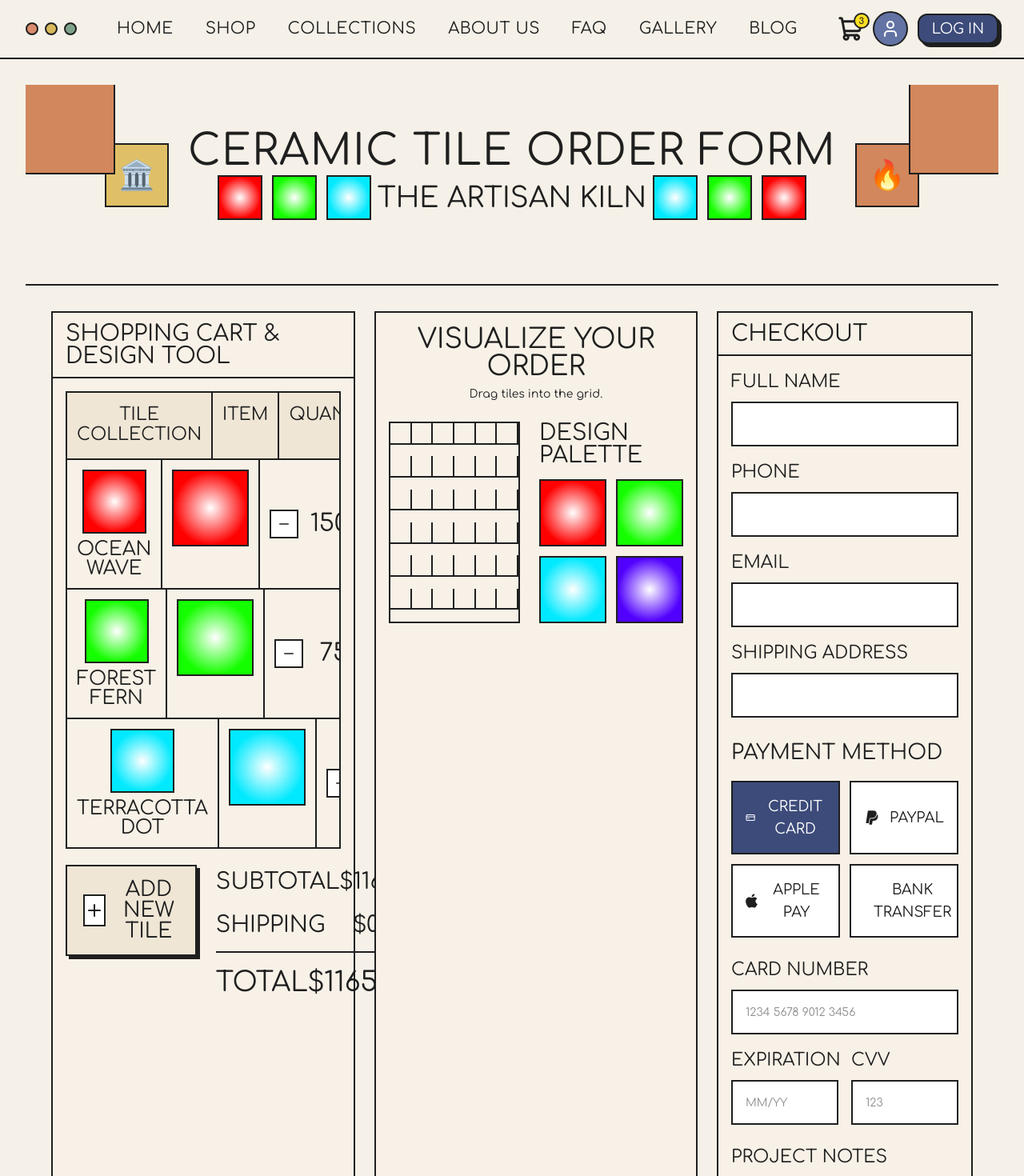
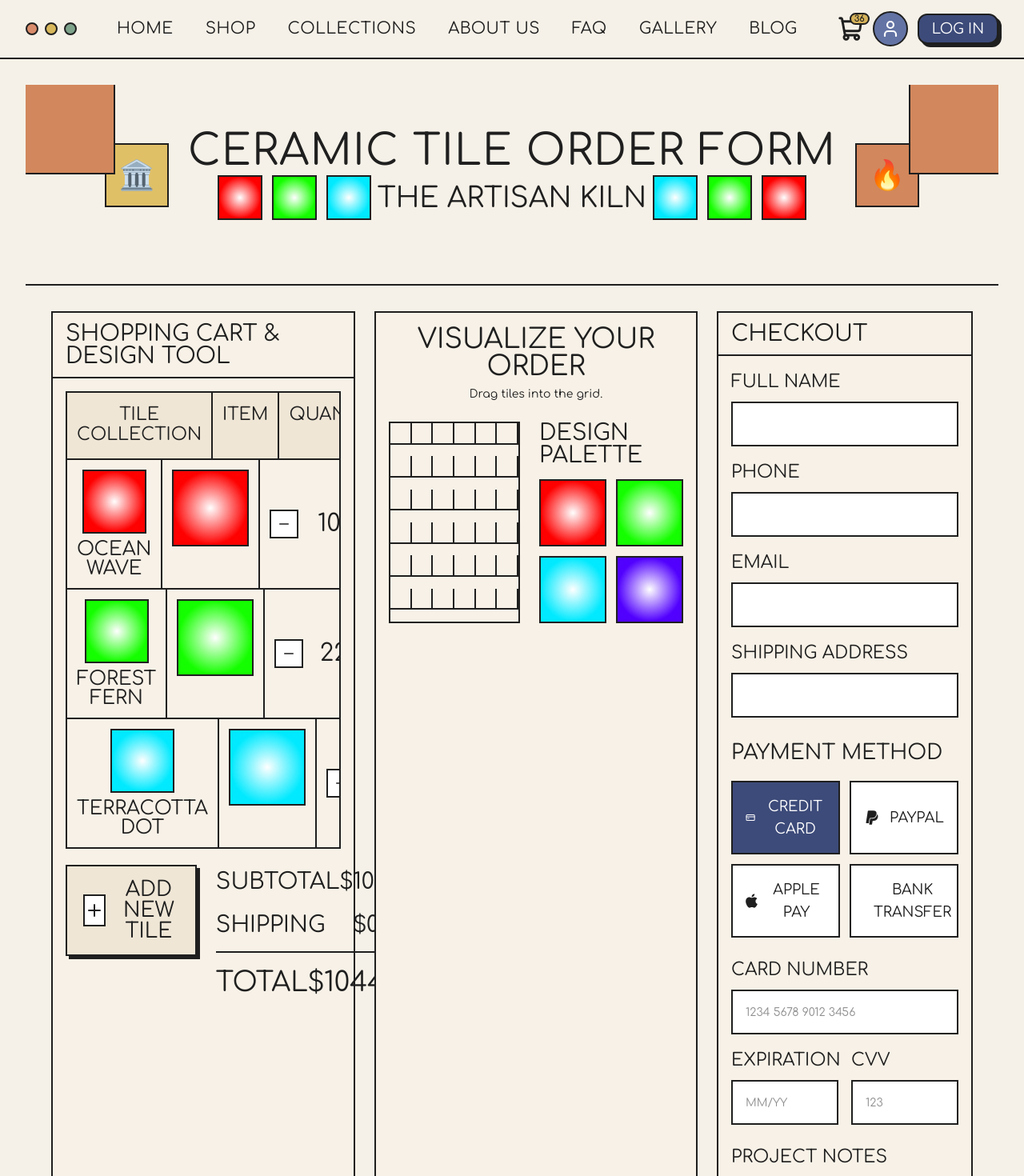
Before and after one commit to qwertycamedy/artisan-kiln, a Next.js app: page / in a window 1280 px wide. Shown: the top 1470 px of the page at 80% size. Built offline with nearby package versions, Linux system fonts and the light colour scheme.

Commit message:
cart integration to header

```diff
--- a/src/components/shared/cart/cart_panel.tsx
+++ b/src/components/shared/cart/cart_panel.tsx
@@ -1,9 +1,36 @@
+"use client";
+
+import { useEffect } from "react";
 import { Panel } from "@/components/ui";
 import { CartTable } from "@/components/shared";
+import { useAppDispatch, useAppSelector } from "@/hooks";
+import { RootState } from "@/store";
+import { clearCartHighlight } from "@/store/features/cart";
+import { cn } from "@/utils";
 
 export const CartPanel = () => {
+  const dispatch = useAppDispatch();
+  const highlighted = useAppSelector(
+    (state: RootState) => state.cart.cartHighlighted,
+  );
+
+  useEffect(() => {
+    if (!highlighted) return;
+
+    const timeout = setTimeout(() => {
+      dispatch(clearCartHighlight());
+    }, 1800);
+
+    return () => clearTimeout(timeout);
+  }, [highlighted, dispatch]);
+
   return (
-    <Panel title="Shopping Cart & Design Tool">
+    <Panel
+      className={cn("transition-all duration-300", {
+        "bg-[#a6d09b] scale-[1.01]": highlighted,
+      })}
+      title="Shopping Cart & Design Tool"
+    >
       <CartTable />
     </Panel>
   );
--- a/src/components/shared/header.tsx
+++ b/src/components/shared/header.tsx
@@ -1,5 +1,10 @@
+"use client";
+
 import Link from "next/link";
 import { ShoppingCart, User } from "lucide-react";
+import { useAppDispatch, useAppSelector } from "@/hooks";
+import { selectCartQuantity } from "@/store/selectors/cart";
+import { highlightCart } from "@/store/features/cart";
 
 const navItems = [
   "Home",
@@ -12,6 +17,10 @@ const navItems = [
 ];
 
 export const Header = () => {
+  const dispatch = useAppDispatch();
+
+  const quantity = useAppSelector(selectCartQuantity);
+
   return (
     <header className="border-b-2 border-border bg-cream">
       <div className="mx-auto flex h-18 max-w-360 items-center justify-between px-4 md:px-8">
@@ -54,11 +63,32 @@ export const Header = () => {
         </nav>
 
         <div className="flex items-center gap-3">
-          <button className="relative flex items-center justify-center">
+          <button
+            onClick={() => dispatch(highlightCart())}
+            className="relative flex items-center justify-center"
+          >
             <ShoppingCart className="h-8 w-8" strokeWidth={2.2} />
 
-            <span className="absolute -right-2 -top-1 flex h-5 min-w-5 items-center justify-center rounded-full border-2 border-border bg-yellow-300 px-1 text-[11px] font-bold leading-none">
-              3
+            <span
+              className="
+                absolute
+                -right-2
+                -top-1
+                flex
+                min-w-5.5
+                items-center
+                justify-center
+                rounded-full
+                border-2
+                border-border
+                bg-gold
+                px-1
+                text-[11px]
+                font-bold
+                leading-none
+              "
+            >
+              {quantity}
             </span>
           </button>
 
--- a/src/store/features/cart.ts
+++ b/src/store/features/cart.ts
@@ -6,25 +6,28 @@ import { initialTiles } from "@/data/tiles";
 
 interface CartState {
   items: CartItem[];
+  cartHighlighted: boolean;
 }
 
 const initialState: CartState = {
   items: [
     {
       tile: initialTiles[0],
-      quantity: 150,
+      quantity: 10,
     },
 
     {
       tile: initialTiles[1],
-      quantity: 75,
+      quantity: 22,
     },
 
     {
       tile: initialTiles[2],
-      quantity: 200,
+      quantity: 4,
     },
   ],
+
+  cartHighlighted: false,
 };
 
 export const cartSlice = createSlice({
@@ -79,14 +82,27 @@ export const cartSlice = createSlice({
         (item) => item.tile.id !== action.payload,
       );
     },
-
     resetCart: (state) => {
       state.items = [];
+    },
+    highlightCart: (state) => {
+      state.cartHighlighted = true;
+    },
+
+    clearCartHighlight: (state) => {
+      state.cartHighlighted = false;
     },
   },
 });
 
-export const { addTileToCart, increaseQuantity, decreaseQuantity, removeItem, resetCart } =
-  cartSlice.actions;
+export const {
+  addTileToCart,
+  increaseQuantity,
+  decreaseQuantity,
+  removeItem,
+  resetCart,
+  highlightCart,
+  clearCartHighlight,
+} = cartSlice.actions;
 
 export default cartSlice.reducer;
--- a/src/store/selectors/cart.ts
+++ b/src/store/selectors/cart.ts
@@ -20,3 +20,14 @@ export const selectGrandTotal = (state: RootState) => {
 
   return subtotal + shipping;
 };
+
+export const selectCartQuantity = (
+  state: RootState
+) => {
+  return state.cart.items.reduce(
+    (total, item) => {
+      return total + item.quantity;
+    },
+    0
+  );
+};
```
